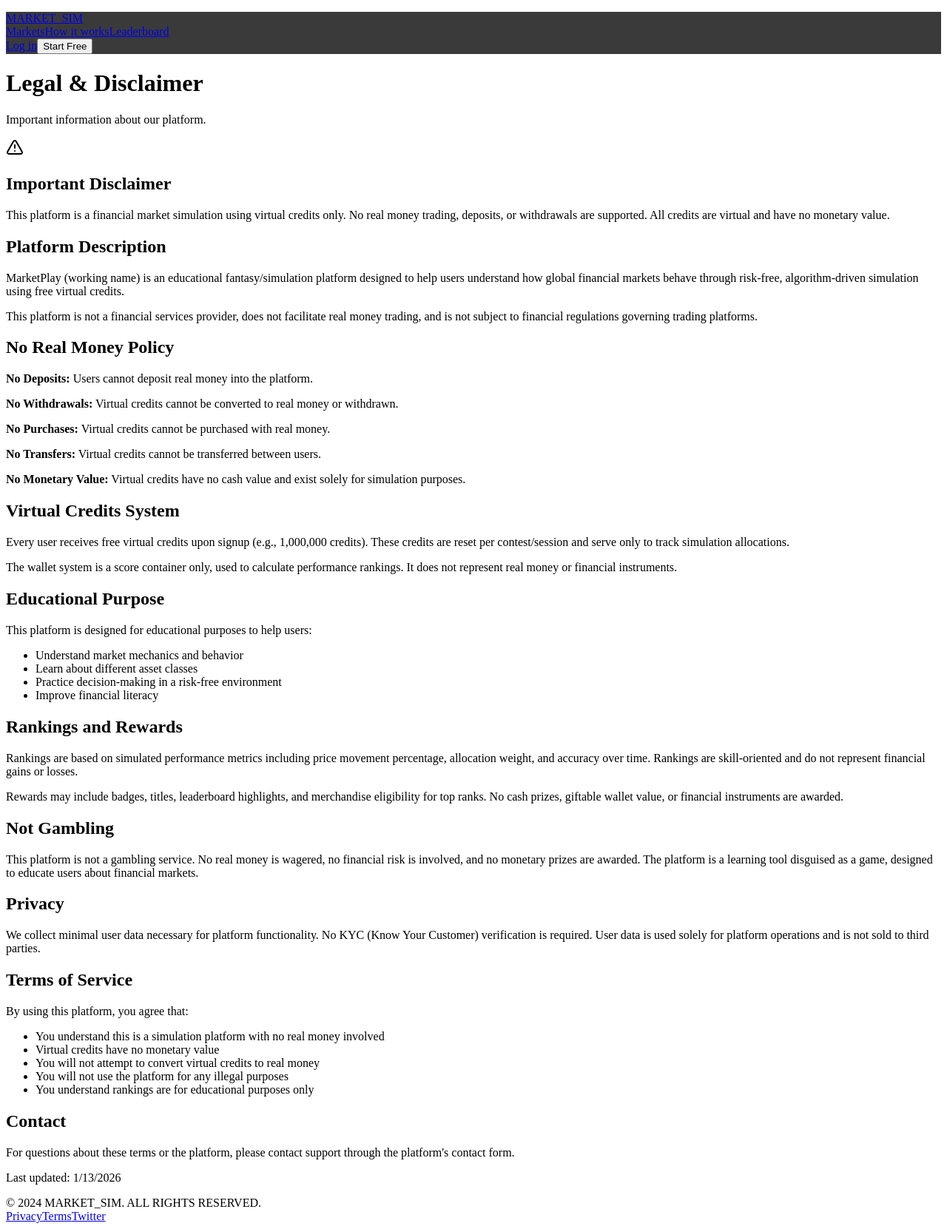
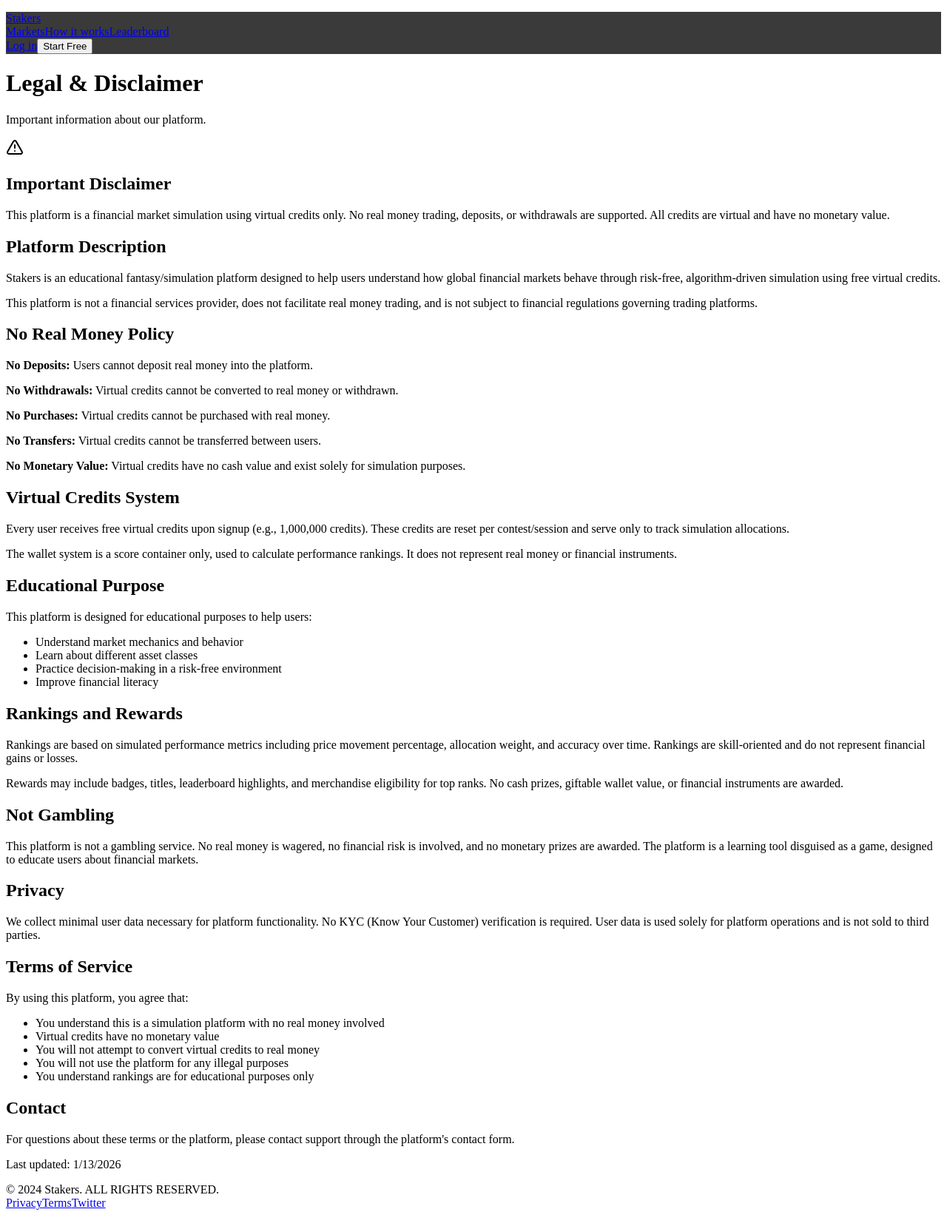
Before and after one commit to Harshvardhan4134/Stakers, a React (Vite) app in the folder client/: page /legal in a window 1280 px wide. Shown: the whole page at 74% size. Built offline with nearby package versions, Linux system fonts and the light colour scheme; a web font is replaced by a local one.

Commit message:
Change MARKET_SIM to Stakers and update branding

```diff
--- a/client/src/components/Footer.tsx
+++ b/client/src/components/Footer.tsx
@@ -17,7 +17,7 @@ export function Footer() {
           className="text-xs text-muted-foreground font-mono"
           whileHover={{ scale: 1.05 }}
         >
-          © 2024 MARKET_SIM. ALL RIGHTS RESERVED.
+          © 2024 Stakers. ALL RIGHTS RESERVED.
         </motion.div>
 
         <div className="flex gap-6 text-xs text-muted-foreground">
--- a/client/src/components/Navigation.tsx
+++ b/client/src/components/Navigation.tsx
@@ -24,7 +24,7 @@ export function Navigation() {
       <div className="max-w-7xl mx-auto px-6 h-16 flex items-center justify-between">
         <div>
           <Link href="/" className="text-lg font-medium tracking-tight hover:text-white/80 transition-colors inline-block hover:scale-105 active:scale-95 transition-transform duration-150">
-            MARKET_SIM
+            Stakers
           </Link>
         </div>
 
--- a/client/src/pages/Legal.tsx
+++ b/client/src/pages/Legal.tsx
@@ -41,7 +41,7 @@ export default function Legal() {
               <h2 className="text-2xl font-medium mb-4">Platform Description</h2>
               <div className="prose prose-invert max-w-none">
                 <p className="text-muted-foreground leading-relaxed mb-4">
-                  MarketPlay (working name) is an educational fantasy/simulation platform designed
+                  Stakers is an educational fantasy/simulation platform designed
                   to help users understand how global financial markets behave through risk-free,
                   algorithm-driven simulation using free virtual credits.
                 </p>
```
Also changed, not shown: 1 other file (tests, documents, lock files or other folders).
